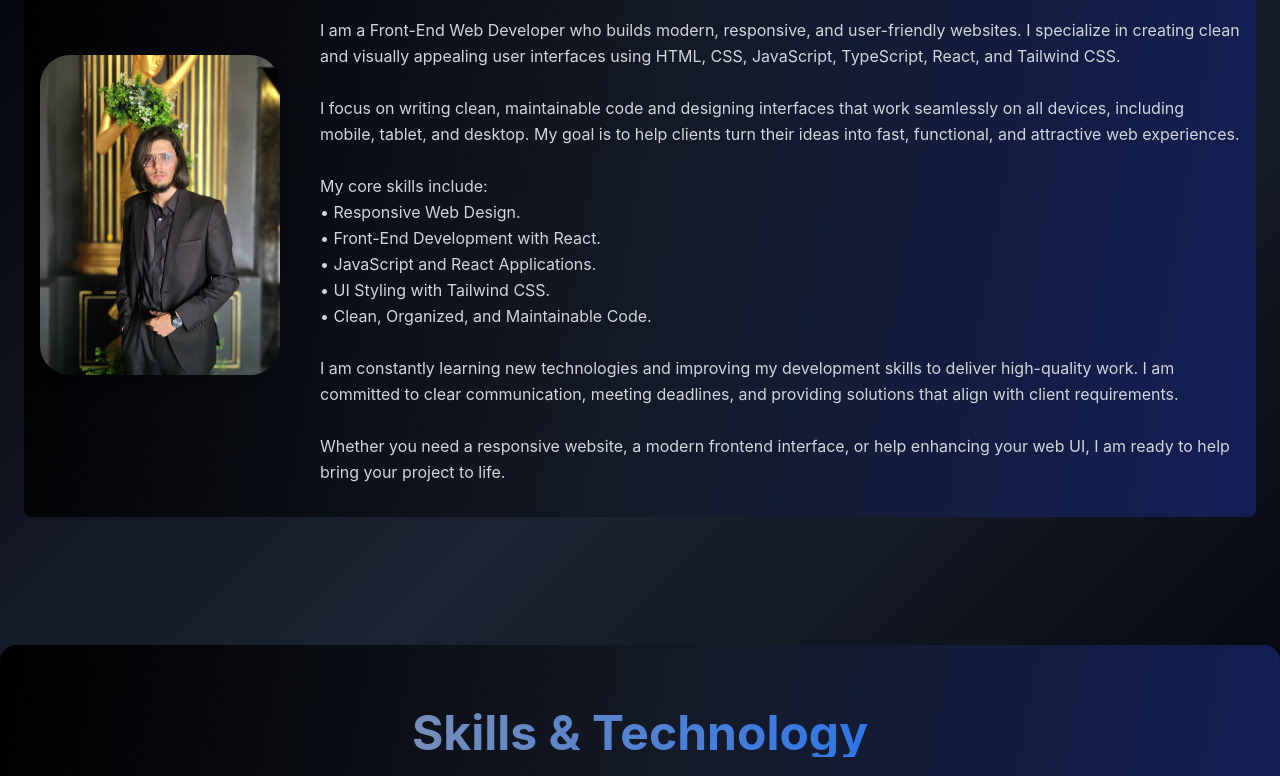
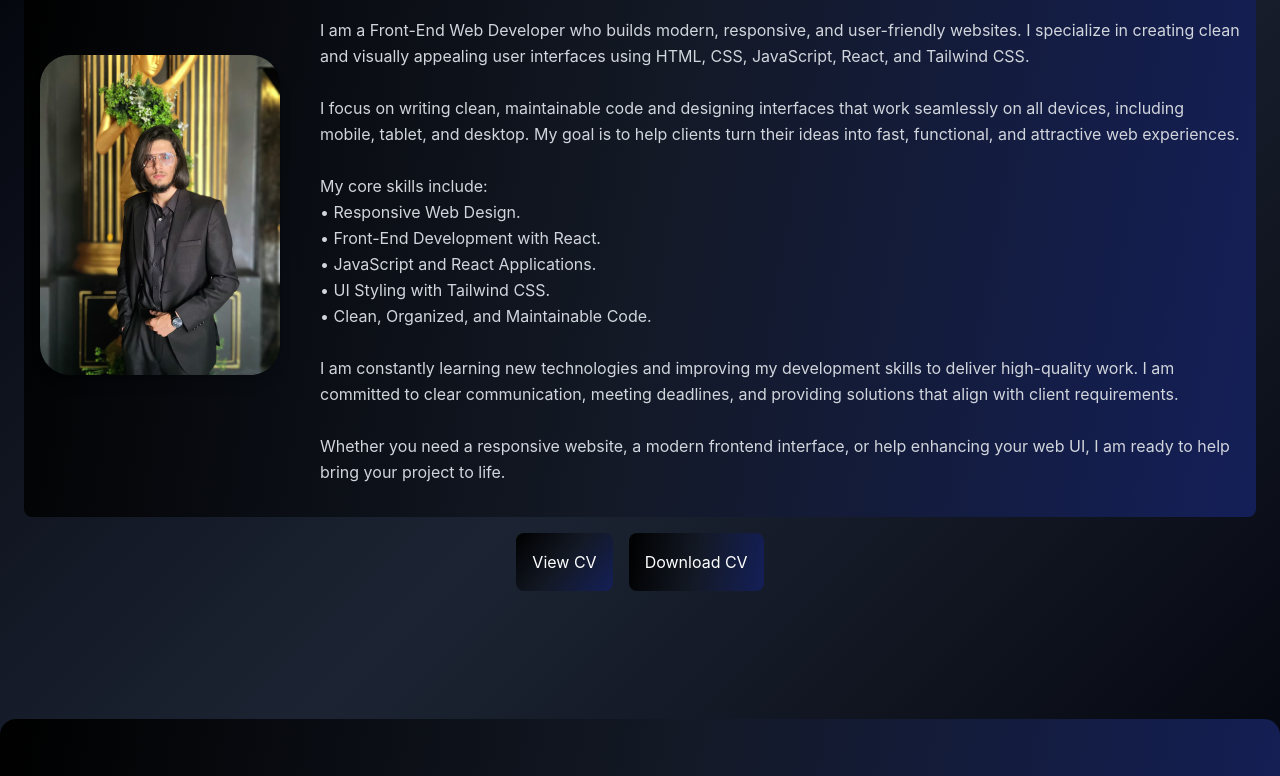
Before and after one commit to Shahzaib-27/My-Portlio, a React (Vite) app: page / in a window 1280 px wide. Shown: the part 814-1590 px from the top of the page. Built offline with nearby package versions, Linux system fonts and the light colour scheme.

Commit message:
add view cv and download it

```diff
--- a/src/pages/About.jsx
+++ b/src/pages/About.jsx
@@ -8,7 +8,7 @@ const Names = [
     name: "Shahzaib Shahid",
     role: "Front-End Developer",
     img: "/images/profile.jpg",
-    desc: `I am a Front-End Web Developer who builds modern, responsive, and user-friendly websites. I specialize in creating clean and visually appealing user interfaces using HTML, CSS, JavaScript, TypeScript, React, and Tailwind CSS.
+    desc: `I am a Front-End Web Developer who builds modern, responsive, and user-friendly websites. I specialize in creating clean and visually appealing user interfaces using HTML, CSS, JavaScript, React, and Tailwind CSS.
 
     I focus on writing clean, maintainable code and designing interfaces that work seamlessly on all devices, including mobile, tablet, and desktop. My goal is to help clients turn their ideas into fast, functional, and attractive web experiences.
 
@@ -62,9 +62,31 @@ return (
               {item.desc}
               </p>
 
+
             </div>
 
           </div>
+              <div className="flex gap-4 mt-4">
+
+              {/* View CV */}
+              <a
+                href="/ShahzaibShahid.pdf"
+                target="_blank"
+                className="bg-[linear-gradient(130deg,#000000,#131925,#141f58)] text-white p-4 rounded-lg transition-all duration-200 ease-in-out leading-relaxed hover:scale-110"
+              >
+                View CV
+              </a>
+
+              {/* Download CV */}
+              <a
+                href="/ShahzaibShahid.pdf"
+                download
+                className="bg-[linear-gradient(100deg,#000000,#131925,#141f58)] text-white p-4 rounded-lg transition-all duration-200 ease-in-out leading-relaxed hover:scale-110"
+              >
+                Download CV
+              </a>
+
+</div>
       </div>
       ))}
   </div>
```
Also changed, not shown: 1 other file (tests, documents, lock files or other folders).
